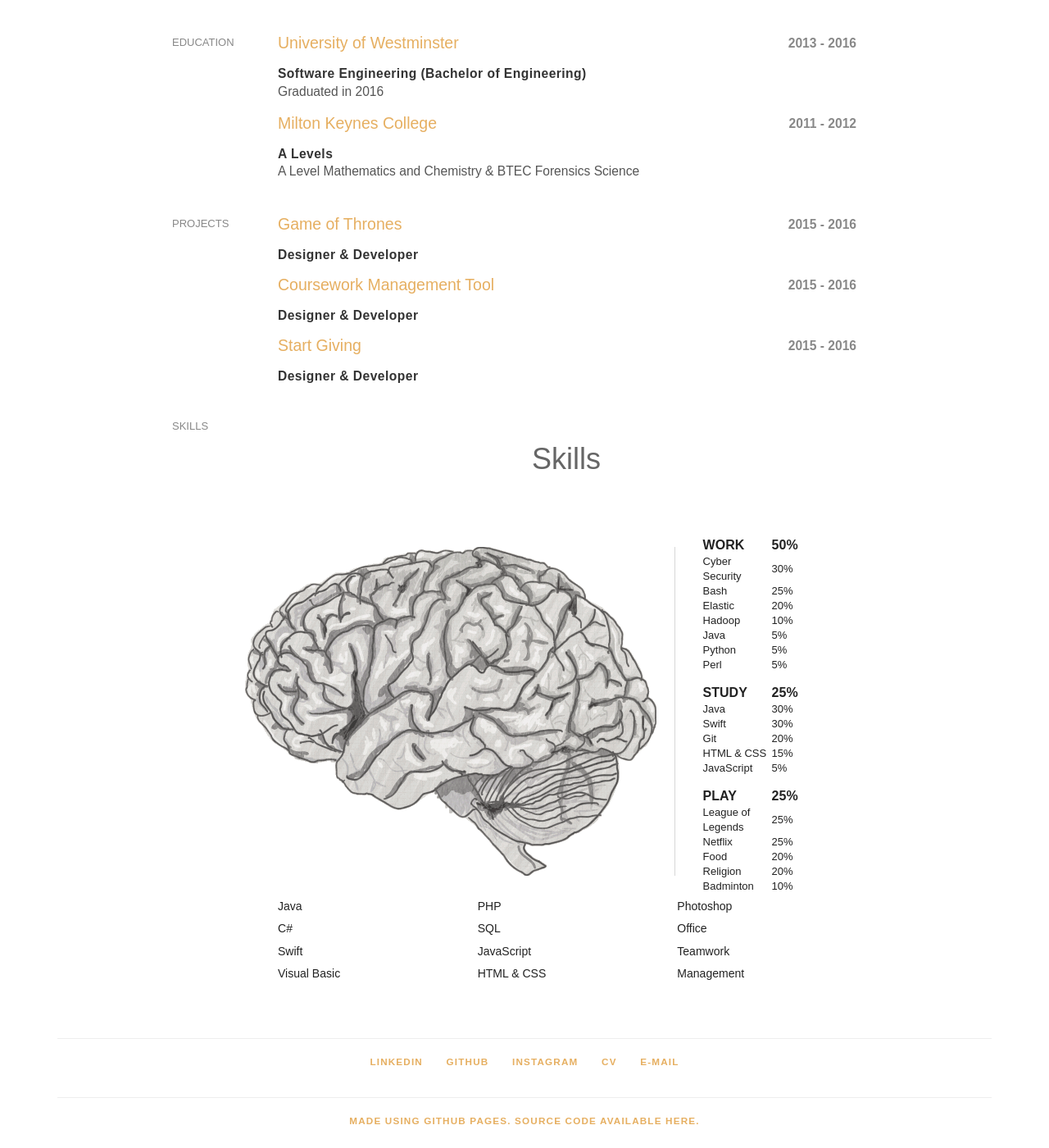
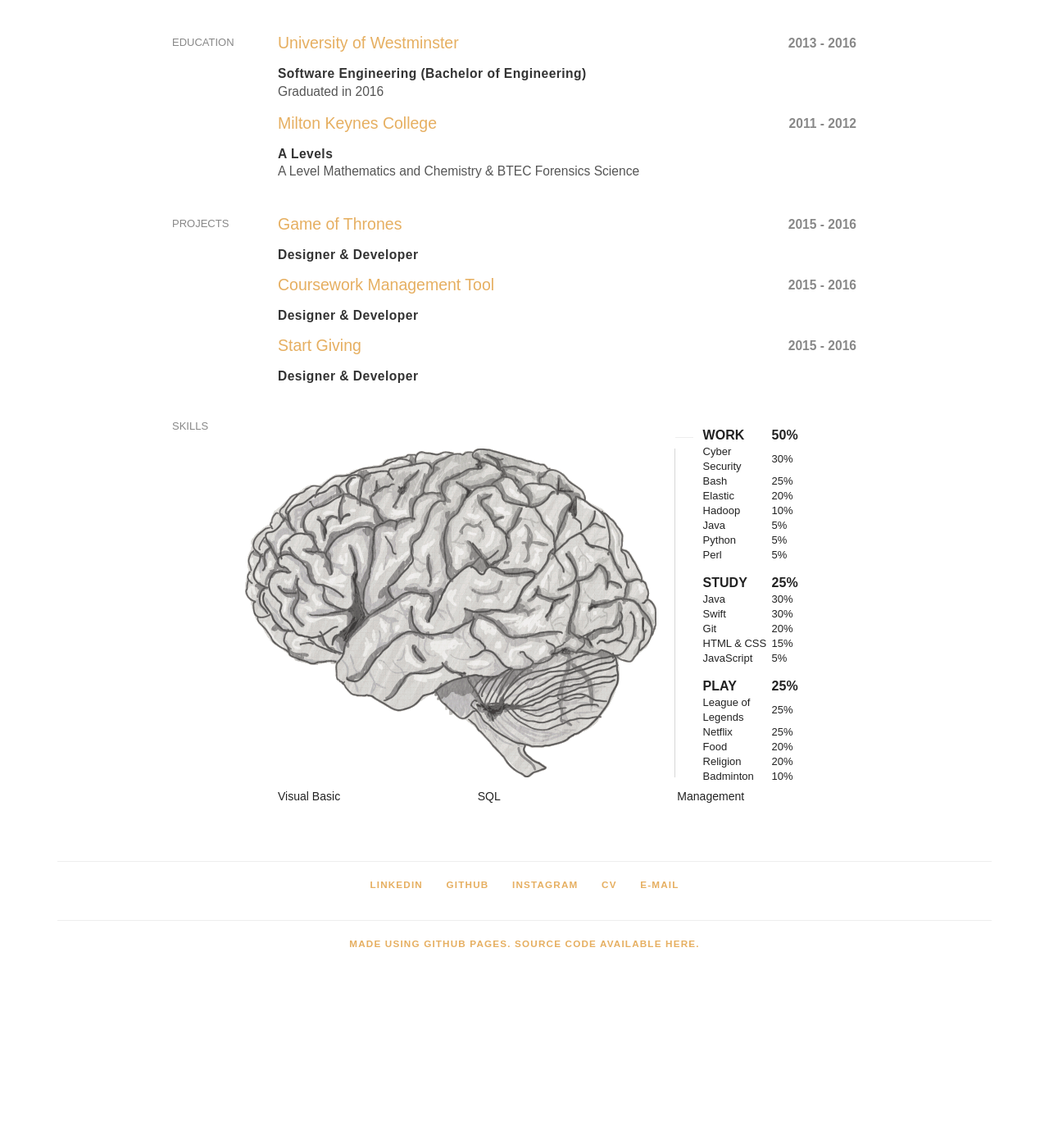
Before and after one commit to aniquesayed/aniquesayed.github.io, a Jekyll site: the page built from cv.html, in a window 1280 px wide and 1400 px high, scrolled down 1045 px. Shown: the whole window at 82% size. Built offline with Jekyll 4.4.1, drawn with Linux system fonts in a browser that asks for light colours; some web fonts are replaced; after the commit the page ends 2229 px from its top, so only the background shows below that.

Commit message:
editing languages page

```diff
--- a/cv.html
+++ b/cv.html
@@ -121,7 +121,6 @@ title: Anique Sayed - CV
 
     <!-- Die Gehirn-Sache -->
     <div id="infografik">
-      <h1>Skills</h1>
         <div class="leftside">
 
 
@@ -315,24 +314,17 @@ title: Anique Sayed - CV
 
 <!-- ################################## MUADNESS ################################## -->
 
+<hr>
+
 		<article>
 	   		<ul>
-	   			<li>Java</li>
-	   			<li>C#</li>
-	   			<li>Swift</li>
 	   			<li>Visual Basic</li>
 	   		</ul>
 	   		<ul>
-	   			<li>PHP</li>
 	   			<li>SQL</li>
-				<li>JavaScript</li>
-				<li>HTML & CSS</li>
-	   		</ul>
+			</ul>
 	   		<ul>
-	   			<li>Photoshop</li>
-	   			<li>Office</li>
-				<li>Teamwork</li>
-				<li>Management</li>
+	   			<li>Management</li>
 	   		</ul>
 		</article>
 	</section>
```
